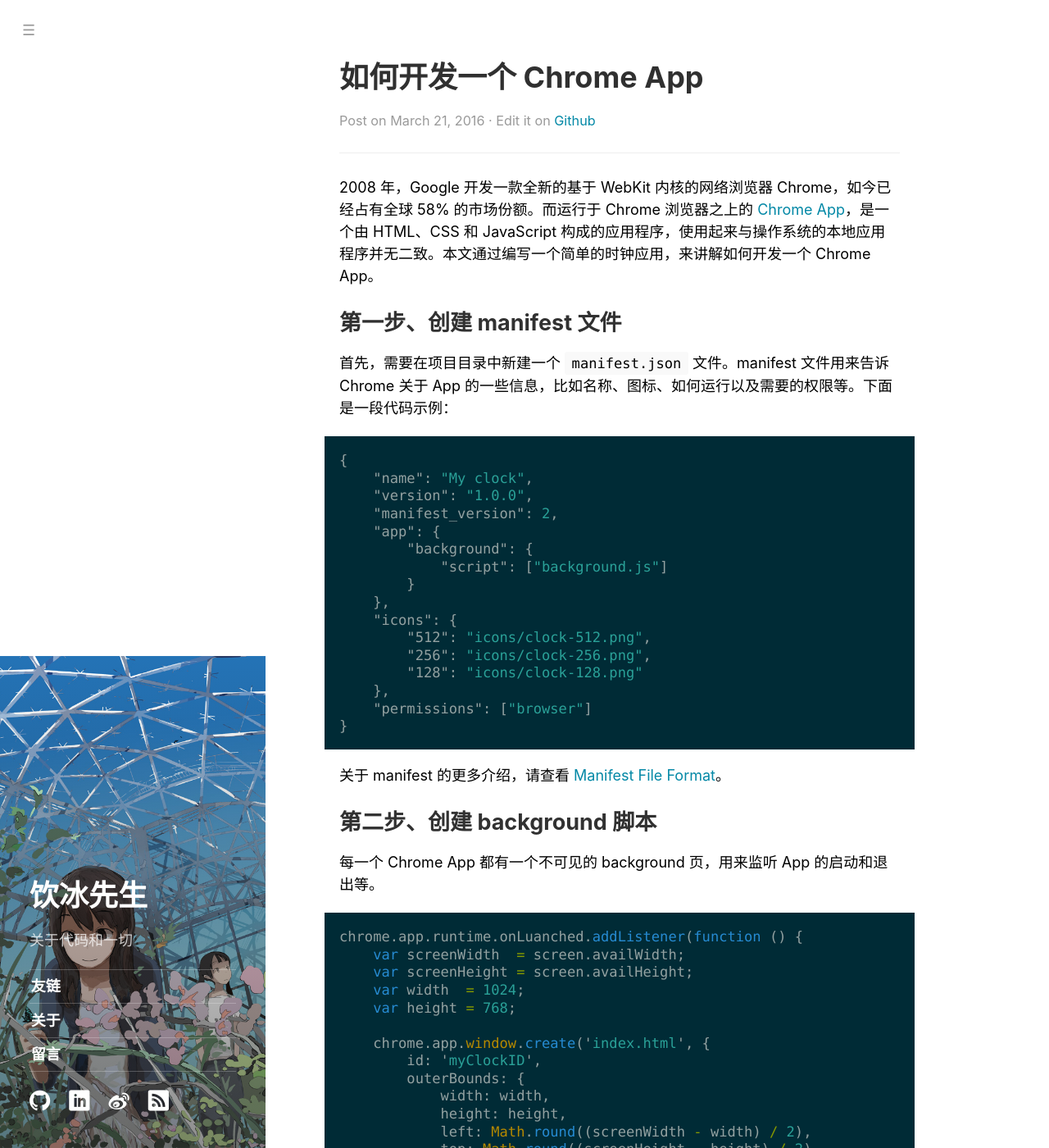
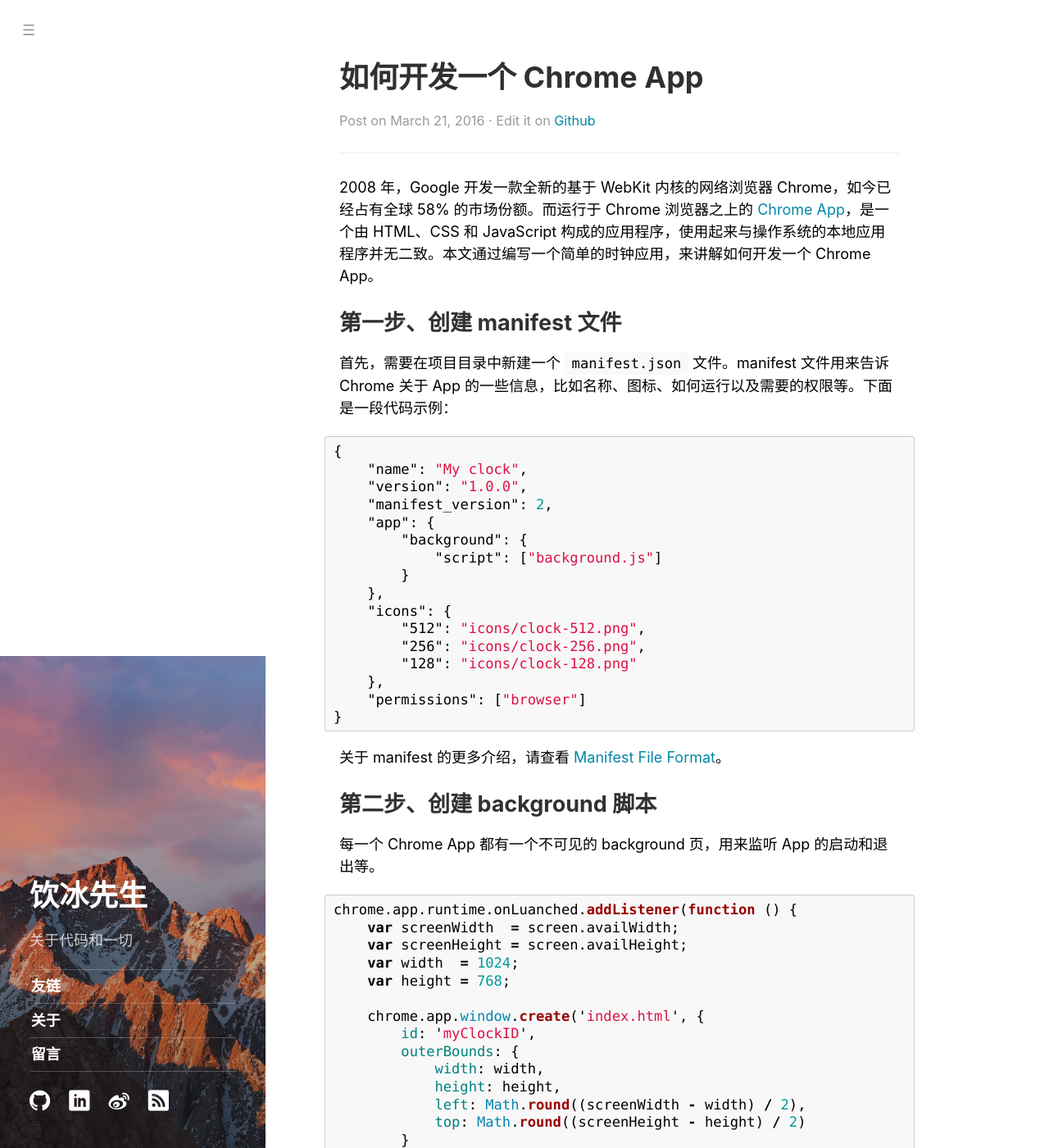
Before and after one commit to ybm/myanbin.github.io, a Jekyll site: the page built from _posts/2016-03-21-developing-a-chrome-app.md, in a window 1280 px wide and 1400 px high. Shown: the whole window at 82% size. Built offline with Jekyll 4.4.1, drawn with Linux system fonts in a browser that asks for light colours.

Commit message:
change highlight and image cover

```diff
--- a/_config.yml
+++ b/_config.yml
@@ -21,7 +21,7 @@ sidebar_tags:     []
 analytics:        'UA-35742418-1'
 
 # Fallback image and color if not overwritten for tag or post
-image:            /public/img/green.jpg
+image:            /public/img/sierra.jpg
 color:            '#0388a6'
 
 author:
--- a/public/css/highlight.scss
+++ b/public/css/highlight.scss
@@ -1,84 +1,68 @@
-/* Solarized Dark
-For use with Jekyll and Pygments
-http://ethanschoonover.com/solarized
-SOLARIZED HEX      ROLE
---------- -------- ------------------------------------------
-base03    #002b36  background
-base01    #586e75  comments / secondary content
-base1     #93a1a1  body text / default code / primary content
-orange    #cb4b16  constants
-red       #dc322f  regex, special keywords
-blue      #268bd2  reserved keywords
-cyan      #2aa198  strings, numbers
-green     #859900  operators, other keywords
-*/
+/*
+ * GitHub style for Pygments syntax highlighter, for use with Jekyll
+ * Courtesy of GitHub.com
+ */
 
-.highlight { background-color: #002b36; color: #93a1a1 }
-.highlight .c { color: #586e75 } /* Comment */
-.highlight .err { color: #93a1a1 } /* Error */
-.highlight .g { color: #93a1a1 } /* Generic */
-.highlight .k { color: #859900 } /* Keyword */
-.highlight .l { color: #93a1a1 } /* Literal */
-.highlight .n { color: #93a1a1 } /* Name */
-.highlight .o { color: #859900 } /* Operator */
-.highlight .x { color: #cb4b16 } /* Other */
-.highlight .p { color: #93a1a1 } /* Punctuation */
-.highlight .cm { color: #586e75 } /* Comment.Multiline */
-.highlight .cp { color: #859900 } /* Comment.Preproc */
-.highlight .c1 { color: #586e75 } /* Comment.Single */
-.highlight .cs { color: #859900 } /* Comment.Special */
-.highlight .gd { color: #2aa198 } /* Generic.Deleted */
-.highlight .ge { color: #93a1a1; font-style: italic } /* Generic.Emph */
-.highlight .gr { color: #dc322f } /* Generic.Error */
-.highlight .gh { color: #cb4b16 } /* Generic.Heading */
-.highlight .gi { color: #859900 } /* Generic.Inserted */
-.highlight .go { color: #93a1a1 } /* Generic.Output */
-.highlight .gp { color: #93a1a1 } /* Generic.Prompt */
-.highlight .gs { color: #93a1a1; font-weight: bold } /* Generic.Strong */
-.highlight .gu { color: #cb4b16 } /* Generic.Subheading */
-.highlight .gt { color: #93a1a1 } /* Generic.Traceback */
-.highlight .kc { color: #cb4b16 } /* Keyword.Constant */
-.highlight .kd { color: #268bd2 } /* Keyword.Declaration */
-.highlight .kn { color: #859900 } /* Keyword.Namespace */
-.highlight .kp { color: #859900 } /* Keyword.Pseudo */
-.highlight .kr { color: #268bd2 } /* Keyword.Reserved */
-.highlight .kt { color: #dc322f } /* Keyword.Type */
-.highlight .ld { color: #93a1a1 } /* Literal.Date */
-.highlight .m { color: #2aa198 } /* Literal.Number */
-.highlight .s { color: #2aa198 } /* Literal.String */
-.highlight .na { color: #93a1a1 } /* Name.Attribute */
-.highlight .nb { color: #B58900 } /* Name.Builtin */
-.highlight .nc { color: #268bd2 } /* Name.Class */
-.highlight .no { color: #cb4b16 } /* Name.Constant */
-.highlight .nd { color: #268bd2 } /* Name.Decorator */
-.highlight .ni { color: #cb4b16 } /* Name.Entity */
-.highlight .ne { color: #cb4b16 } /* Name.Exception */
-.highlight .nf { color: #268bd2 } /* Name.Function */
-.highlight .nl { color: #93a1a1 } /* Name.Label */
-.highlight .nn { color: #93a1a1 } /* Name.Namespace */
-.highlight .nx { color: #93a1a1 } /* Name.Other */
-.highlight .py { color: #93a1a1 } /* Name.Property */
-.highlight .nt { color: #268bd2 } /* Name.Tag */
-.highlight .nv { color: #268bd2 } /* Name.Variable */
-.highlight .ow { color: #859900 } /* Operator.Word */
-.highlight .w { color: #93a1a1 } /* Text.Whitespace */
-.highlight .mf { color: #2aa198 } /* Literal.Number.Float */
-.highlight .mh { color: #2aa198 } /* Literal.Number.Hex */
-.highlight .mi { color: #2aa198 } /* Literal.Number.Integer */
-.highlight .mo { color: #2aa198 } /* Literal.Number.Oct */
-.highlight .sb { color: #586e75 } /* Literal.String.Backtick */
-.highlight .sc { color: #2aa198 } /* Literal.String.Char */
-.highlight .sd { color: #93a1a1 } /* Literal.String.Doc */
-.highlight .s2 { color: #2aa198 } /* Literal.String.Double */
-.highlight .se { color: #cb4b16 } /* Literal.String.Escape */
-.highlight .sh { color: #93a1a1 } /* Literal.String.Heredoc */
-.highlight .si { color: #2aa198 } /* Literal.String.Interpol */
-.highlight .sx { color: #2aa198 } /* Literal.String.Other */
-.highlight .sr { color: #dc322f } /* Literal.String.Regex */
-.highlight .s1 { color: #2aa198 } /* Literal.String.Single */
-.highlight .ss { color: #2aa198 } /* Literal.String.Symbol */
-.highlight .bp { color: #268bd2 } /* Name.Builtin.Pseudo */
-.highlight .vc { color: #268bd2 } /* Name.Variable.Class */
-.highlight .vg { color: #268bd2 } /* Name.Variable.Global */
-.highlight .vi { color: #268bd2 } /* Name.Variable.Instance */
-.highlight .il { color: #2aa198 } /* Literal.Number.Integer.Long */
+.highlight pre, pre, .highlight .hll { background-color: #f8f8f8; border: 1px solid #ccc; padding: 6px 10px; border-radius: 3px; }
+.highlight .c { color: #999988; font-style: italic; }
+.highlight .err { color: #a61717; background-color: #e3d2d2; }
+.highlight .k { font-weight: bold; }
+.highlight .o { font-weight: bold; }
+.highlight .cm { color: #999988; font-style: italic; }
+.highlight .cp { color: #999999; font-weight: bold; }
+.highlight .c1 { color: #999988; font-style: italic; }
+.highlight .cs { color: #999999; font-weight: bold; font-style: italic; }
+.highlight .gd { color: #000000; background-color: #ffdddd; }
+.highlight .gd .x { color: #000000; background-color: #ffaaaa; }
+.highlight .ge { font-style: italic; }
+.highlight .gr { color: #aa0000; }
+.highlight .gh { color: #999999; }
+.highlight .gi { color: #000000; background-color: #ddffdd; }
+.highlight .gi .x { color: #000000; background-color: #aaffaa; }
+.highlight .go { color: #888888; }
+.highlight .gp { color: #555555; }
+.highlight .gs { font-weight: bold; }
+.highlight .gu { color: #800080; font-weight: bold; }
+.highlight .gt { color: #aa0000; }
+.highlight .kc { font-weight: bold; }
+.highlight .kd { font-weight: bold; }
+.highlight .kn { font-weight: bold; }
+.highlight .kp { font-weight: bold; }
+.highlight .kr { font-weight: bold; }
+.highlight .kt { color: #445588; font-weight: bold; }
+.highlight .m { color: #009999; }
+.highlight .s { color: #dd1144; }
+.highlight .n { color: #333333; }
+.highlight .na { color: teal; }
+.highlight .nb { color: #0086b3; }
+.highlight .nc { color: #445588; font-weight: bold; }
+.highlight .no { color: teal; }
+.highlight .ni { color: purple; }
+.highlight .ne { color: #990000; font-weight: bold; }
+.highlight .nf { color: #990000; font-weight: bold; }
+.highlight .nn { color: #555555; }
+.highlight .nt { color: navy; }
+.highlight .nv { color: teal; }
+.highlight .ow { font-weight: bold; }
+.highlight .w { color: #bbbbbb; }
+.highlight .mf { color: #009999; }
+.highlight .mh { color: #009999; }
+.highlight .mi { color: #009999; }
+.highlight .mo { color: #009999; }
+.highlight .sb { color: #dd1144; }
+.highlight .sc { color: #dd1144; }
+.highlight .sd { color: #dd1144; }
+.highlight .s2 { color: #dd1144; }
+.highlight .se { color: #dd1144; }
+.highlight .sh { color: #dd1144; }
+.highlight .si { color: #dd1144; }
+.highlight .sx { color: #dd1144; }
+.highlight .sr { color: #009926; }
+.highlight .s1 { color: #dd1144; }
+.highlight .ss { color: #990073; }
+.highlight .bp { color: #999999; }
+.highlight .vc { color: teal; }
+.highlight .vg { color: teal; }
+.highlight .vi { color: teal; }
+.highlight .il { color: #009999; }
+.highlight .gc { color: #999; background-color: #EAF2F5; }
--- a/public/css/poole.scss
+++ b/public/css/poole.scss
@@ -222,7 +222,6 @@ blockquote p:last-child {
 }
 @media (min-width: 30em) {
   blockquote {
-    padding-right: 5rem;
     padding-left: 1.25rem;
   }
 }
```
Also changed, not shown: public/img/sierra.jpg (added).
